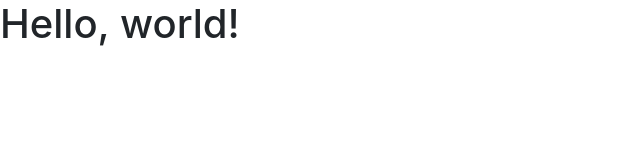
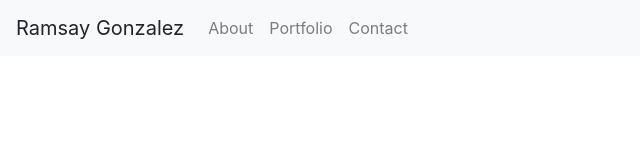
Before and after one commit to ramsaygonzalez/ResponsivePortfolio, a plain HTML site: page index.html in a window 1280 px wide. Shown: the whole page, without its empty margins (0-640 px from the left). Drawn offline with nearby package versions, Linux system fonts and the light colour scheme.

Commit message:
Added navbar to each html file with links to each other using code from getbootstrap.com

```diff
--- a/index.html
+++ b/index.html
@@ -1,22 +1,52 @@
 <!doctype html>
 <html lang="en">
+
 <head>
   <!-- Required meta tags -->
   <meta charset="utf-8">
   <meta name="viewport" content="width=device-width, initial-scale=1, shrink-to-fit=no">
 
   <!-- Bootstrap CSS -->
-    <link rel="stylesheet" href="https://stackpath.bootstrapcdn.com/bootstrap/4.3.1/css/bootstrap.min.css" integrity="sha384-ggOyR0iXCbMQv3Xipma34MD+dH/1fQ784/j6cY/iJTQUOhcWr7x9JvoRxT2MZw1T" crossorigin="anonymous">
+  <link rel="stylesheet" href="https://stackpath.bootstrapcdn.com/bootstrap/4.3.1/css/bootstrap.min.css"
+    integrity="sha384-ggOyR0iXCbMQv3Xipma34MD+dH/1fQ784/j6cY/iJTQUOhcWr7x9JvoRxT2MZw1T" crossorigin="anonymous">
 
-    <title>Hello, world!</title>
+  <title>Ramsay's Portfolio</title>
 </head>
+
 <body>
-    <h1>Hello, world!</h1>
-
+  <div class="fixed-top">
+    <nav class="navbar navbar-expand-lg navbar-light bg-light">
+      <a class="navbar-brand">Ramsay Gonzalez</a>
+      <button class="navbar-toggler" type="button" data-toggle="collapse" data-target="#navbarText"
+        aria-controls="navbarText" aria-expanded="false" aria-label="Toggle navigation">
+        <span class="navbar-toggler-icon"></span>
+      </button>
+      <div class="collapse navbar-collapse" id="navbarText">
+        <ul class="navbar-nav mr-auto">
+          <li class="nav-item">
+            <a class="nav-link" href="index.html">About</a>
+          </li>
+          <li class="nav-item">
+            <a class="nav-link" href="portfolio.html">Portfolio</a>
+          </li>
+          <li class="nav-item">
+            <a class="nav-link" href="contact.html">Contact</a>
+          </li>
+        </ul>
+      </div>
+    </nav>
+  </div>
   <!-- Optional JavaScript -->
   <!-- jQuery first, then Popper.js, then Bootstrap JS -->
-    <script src="https://code.jquery.com/jquery-3.3.1.min.js" integrity="sha384-q8i/X+965DzO0rT7abK41JStQIAqVgRVzpbzo5smXKp4YfRvH+8abtTE1Pi6jizo" crossorigin="anonymous"></script>
-    <script src="https://cdnjs.cloudflare.com/ajax/libs/popper.js/1.14.7/umd/popper.min.js" integrity="sha384-UO2eT0CpHqdSJQ6hJty5KVphtPhzWj9WO1clHTMGa3JDZwrnQq4sF86dIHNDz0W1" crossorigin="anonymous"></script>
-    <script src="https://stackpath.bootstrapcdn.com/bootstrap/4.3.1/js/bootstrap.min.js" integrity="sha384-JjSmVgyd0p3pXB1rRibZUAYoIIy6OrQ6VrjIEaFf/nJGzIxFDsf4x0xIM+B07jRM" crossorigin="anonymous"></script>
+  <script src="https://code.jquery.com/jquery-3.3.1.min.js"
+    integrity="sha384-q8i/X+965DzO0rT7abK41JStQIAqVgRVzpbzo5smXKp4YfRvH+8abtTE1Pi6jizo"
+    crossorigin="anonymous"></script>
+  <script src="https://cdnjs.cloudflare.com/ajax/libs/popper.js/1.14.7/umd/popper.min.js"
+    integrity="sha384-UO2eT0CpHqdSJQ6hJty5KVphtPhzWj9WO1clHTMGa3JDZwrnQq4sF86dIHNDz0W1"
+    crossorigin="anonymous"></script>
+  <script src="https://stackpath.bootstrapcdn.com/bootstrap/4.3.1/js/bootstrap.min.js"
+    integrity="sha384-JjSmVgyd0p3pXB1rRibZUAYoIIy6OrQ6VrjIEaFf/nJGzIxFDsf4x0xIM+B07jRM"
+    crossorigin="anonymous"></script>
 </body>
+
 </html>
```
Also changed, not shown: contact.html (+37 -8 lines), portfolio.html (+37 -7 lines). Lines whose indentation alone changed are shown as unchanged.
